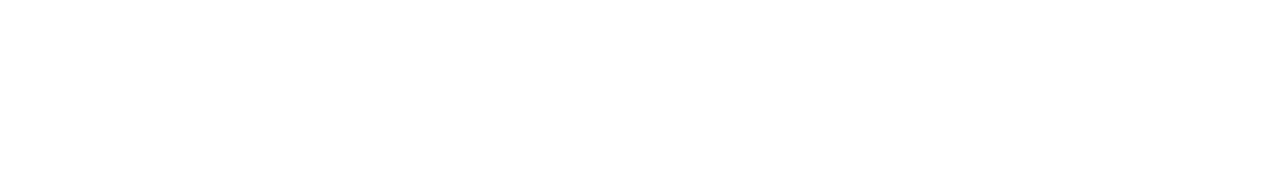
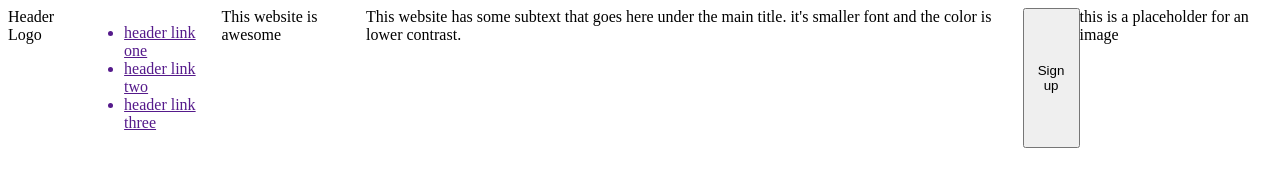
Before and after one commit to jduong98/css-landing-page, a plain HTML site: page index.html in a window 1280 px wide. Drawn offline with Linux system fonts and the light colour scheme.

Commit message:
Add header elements for landing page

```diff
--- a/index.html
+++ b/index.html
@@ -9,7 +9,70 @@
 <body>
 
 
+<div class="container">
 
+    <div class="header">
+        <div>Header Logo</div>
+        <ul>
+            <a href=""><li>header link one</li></a>
+            <a href=""><li>header link two</li></a>
+            <a href=""><li>header link three</li></a>
+        </ul>
+        <div>This website is awesome</div>
+        <div>This website has some subtext that goes here under the main title.
+            it's smaller font and the color is lower contrast.
+        </div>
+        <button>Sign up</button>
+        <div>this is a placeholder for an image</div>
+
+
+
+
+
+
+
+
+
+
+
+
+
+    </div>
+
+
+    <div class="">
+
+
+
+    </div>
+
+
+    <div class="">
+
+
+
+    </div>
+
+
+    <div class="">
+
+
+
+    </div>
+
+
+
+    <div class="footer">
+
+
+
+    </div>
+
+
+
+
+
+</div>
 
 
 
--- a/styles.css
+++ b/styles.css
@@ -0,0 +1,13 @@
+.container {
+    display: flex;
+    flex-direction: column;
+
+
+
+}
+
+
+.header{
+    display: flex;
+
+}
```
